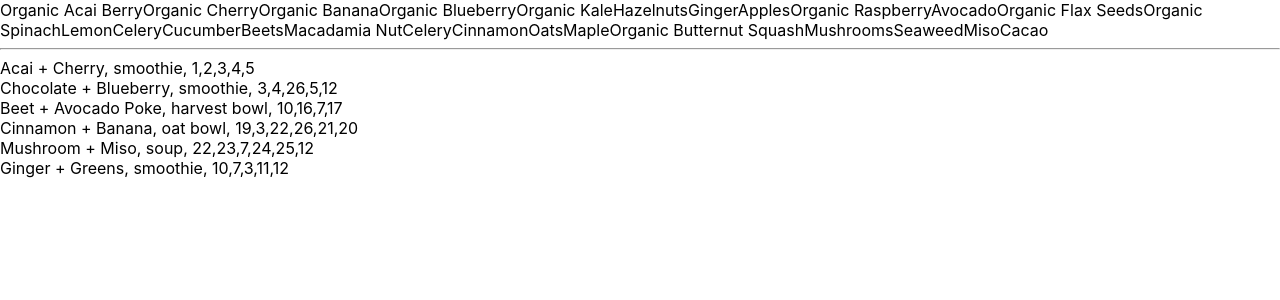
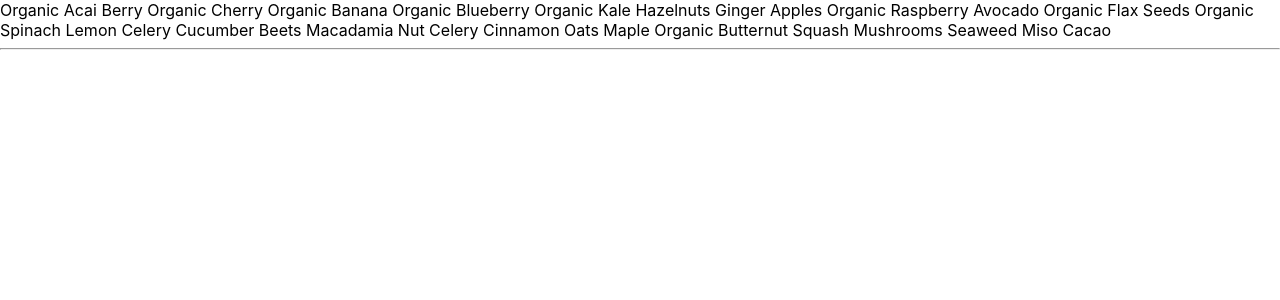
Before and after one commit to stvedt/product-filter, a React (Create React App) app: page / in a window 1280 px wide. Shown: the top 300 px of the page. Built offline with nearby package versions, Linux system fonts and the light colour scheme.

Commit message:
filter results

```diff
--- a/src/ProductListing.jsx
+++ b/src/ProductListing.jsx
@@ -13,15 +13,19 @@ function Listing() {
       <div className="ingredients">
         {ingredients.ingredients.map((ingredient) => (
           <a onClick={() => setActiveIngredient(ingredient.id)}>
-            {ingredient.name}
+            {`${ingredient.name} `}
           </a>
         ))}
       </div>
       <hr />
       <div className="products">
-        {products.products.map((product) => (
-          <ProductDetail product={product} key={product.id} />
-        ))}
+        {products.products
+          .filter((product) =>
+            product.ingredient_ids.includes(activeIngredient)
+          )
+          .map((product) => (
+            <ProductDetail product={product} key={product.id} />
+          ))}
       </div>
     </div>
   );
```
